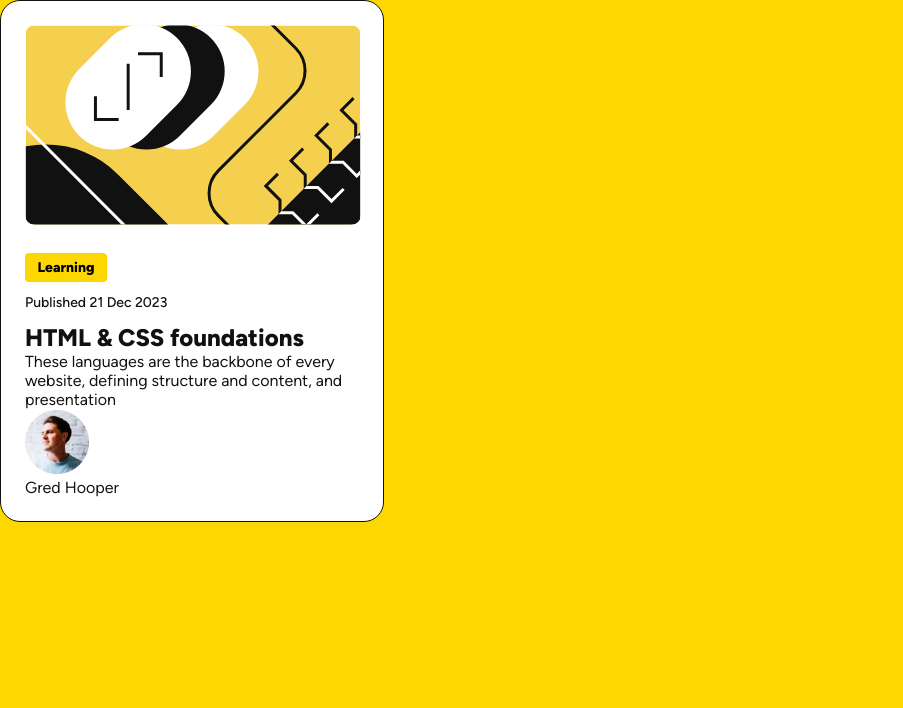
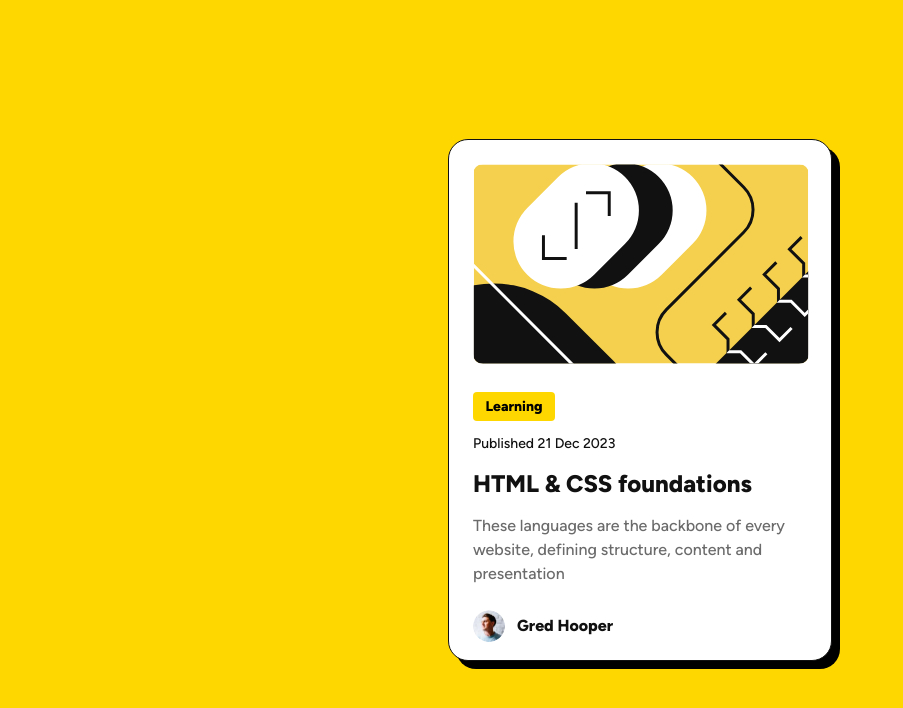
Before and after one commit to quabenah-dt/Blog-Preview-Card---Frontend-Mentor, a plain HTML site: page index.html in a window 1280 px wide. Shown: the whole page, without its empty margins (0-903 px from the left). Drawn offline with Linux system fonts and the light colour scheme.

Commit message:
"Updated styles for .card, .card-image, .card-info, .btn, .title, .description, .profile, and .avatar elements"

```diff
--- a/index.html
+++ b/index.html
@@ -23,7 +23,7 @@
         <button class="btn">Learning</button>
         <p class="date">Published 21 Dec 2023</p>
         <p class="title">HTML & CSS foundations</p>
-        <p class="description">These languages are the backbone of every website, defining structure and content, and presentation</p>
+        <p class="description">These languages are the backbone of every website, defining structure, content and presentation</p>
     </div>
     <div class="profile">
         <img src="./assets/images/image-avatar.webp" alt="profile" class="avatar">
--- a/main.css
+++ b/main.css
@@ -30,13 +30,18 @@
   }
 
  .card {
+    position: absolute;
+    top: 50%;
+    left: 50%;
+    transform: translate(-50%, -50%);
     background-color: var(--WHITE);
     border: 1px solid var(--SECONDARY);
     border-radius: 1.25rem;
     width: 24rem;
     height: 32.625rem;
     padding: 1.5rem;
- }
+    box-shadow: 8px 8px rgb(0, 0, 0);
+}
 
  .card-image {
     width: 21rem;
@@ -45,7 +50,7 @@
  }
 
  .card-info {
-    margin-top: 24px;
+    margin-top: 1.5rem;
  }
 
  .btn {
@@ -62,10 +67,38 @@
     font-size: var(--FONT-MEDIUM);
     font-weight: 500;
     margin-top: 0.75rem;
+    line-height: 150%;
  }
 
  .title {
    font-size: var(--FONT-LARGE);
    font-weight: 800;
    margin-top: 0.75rem;
+   line-height: 150%;
  }
+
+ .description {
+   margin-top: 0.75rem;
+   font-weight: 500;
+   line-height: 150%;
+   font-size: var(--FONT-REGULAR);
+   color: var(--FADED);
+ }
+
+ .profile {
+   display: flex;
+   align-items: center;
+   margin-top: 1.5rem;
+ }
+
+ .avatar {
+   width: 2rem;
+   height: 2rem;
+   margin-right: 0.75rem;
+   border-radius: 50%;
+ }
+
+ .name {
+   font-weight: 800;
+   line-height: 150%;
+ }
```
